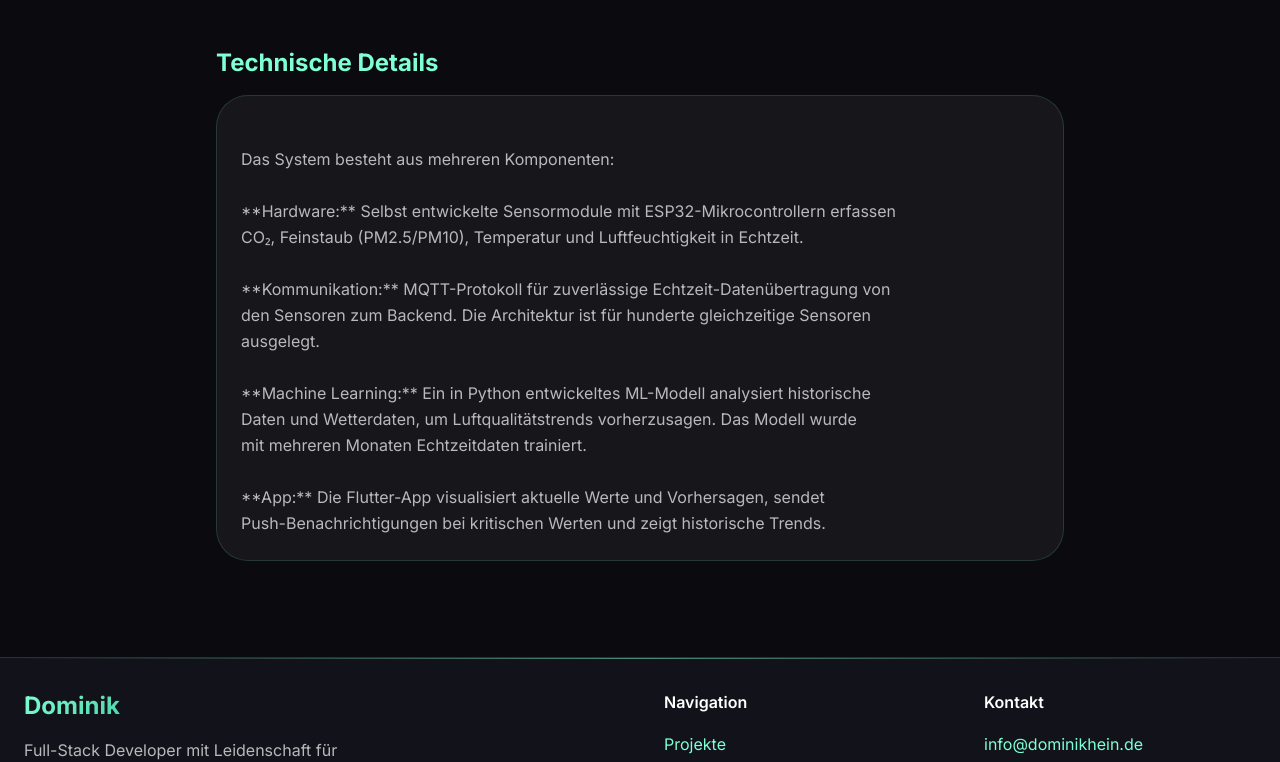
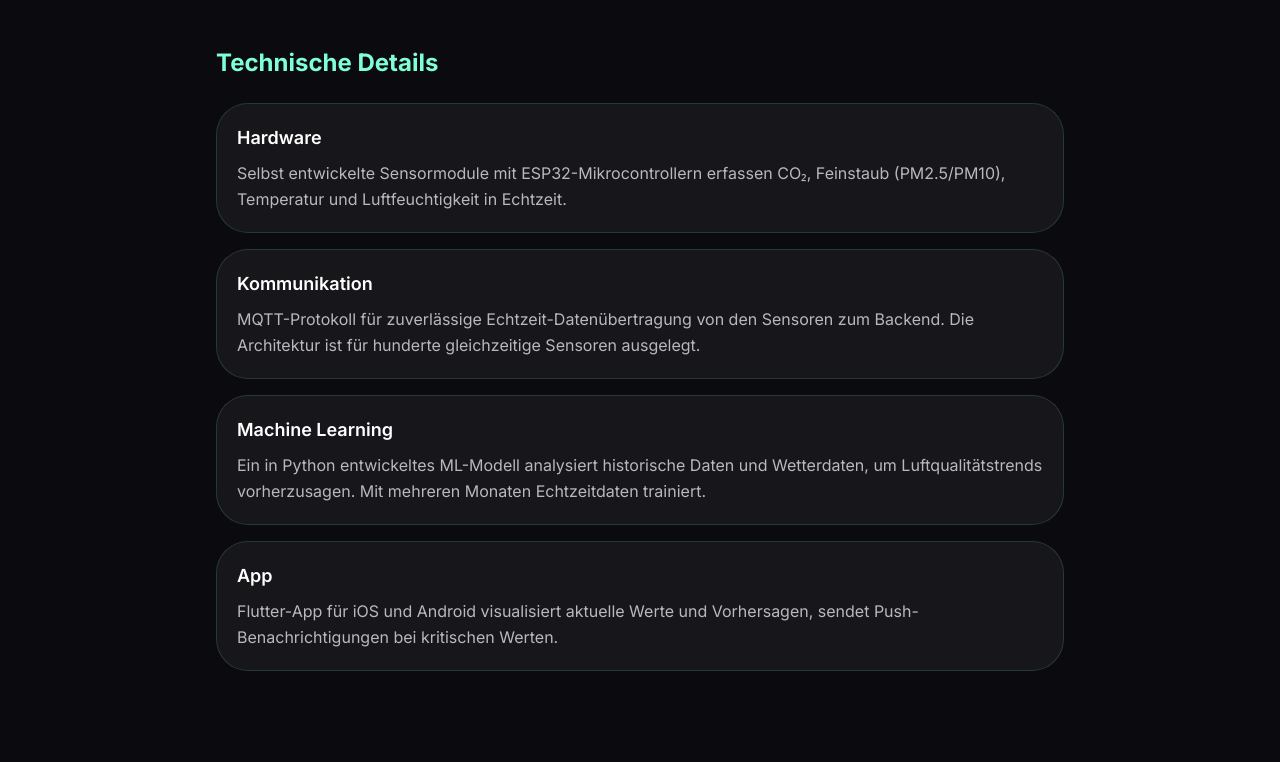
Before and after one commit to gratisCobalt/dominikhein.de, a React (Vite) app: page /projekt/revolutionair in a window 1280 px wide. Shown: the part 1278-2040 px from the top of the page. Built offline with nearby package versions, Linux system fonts and the light colour scheme.

Commit message:
refactor: replace markdown in tech details with styled cards

```diff
--- a/src/pages/ProjectPage.tsx
+++ b/src/pages/ProjectPage.tsx
@@ -4,6 +4,11 @@ import { ArrowLeft, ExternalLink } from 'lucide-react'
 import { Navigation } from '../components/Navigation'
 import { Footer } from '../components/Footer'
 import sculptScreenshot from '../assets/Sculpt-App-Screenshot.png'
+
+interface TechSection {
+  title: string
+  content: string
+}
 
 interface ProjectData {
   slug: string
@@ -15,7 +20,7 @@ interface ProjectData {
   tags: string[]
   award?: string
   features?: string[]
-  techDetails?: string
+  techSections?: TechSection[]
   link?: string
   isPhone?: boolean
 }
@@ -51,18 +56,20 @@ von der Workout-Erfassung bis zur Analyse.
       'Cloud-Sync für alle deine Geräte',
       'Offline-Modus für Training ohne Internet',
     ],
-    techDetails: `
-Die Architektur von Sculpt basiert auf einem modernen Serverless-Stack. Das Frontend
-ist eine React-Anwendung mit TypeScript, die auf Vercel gehostet wird.
-
-Das Backend besteht aus Vercel Serverless Functions, die für maximale Performance
-und Skalierbarkeit optimiert sind. Datenbank-Operationen werden asynchron verarbeitet,
-um die User Experience nicht zu beeinträchtigen.
-
-Besonderer Fokus lag auf der Developer Experience: Mit TypeScript durchgehend
-im Stack sind Fehler früh erkennbar, und das Deployment erfolgt automatisch bei
-jedem Push.
-    `,
+    techSections: [
+      {
+        title: 'Frontend',
+        content: 'React-Anwendung mit TypeScript, gehostet auf Vercel. Optimiert für schnelle Ladezeiten und nahtlose User Experience.',
+      },
+      {
+        title: 'Backend',
+        content: 'Vercel Serverless Functions für maximale Performance und Skalierbarkeit. Datenbank-Operationen werden asynchron verarbeitet.',
+      },
+      {
+        title: 'Developer Experience',
+        content: 'TypeScript durchgehend im Stack für frühe Fehlererkennung. Automatisches Deployment bei jedem Push.',
+      },
+    ],
   },
   revolutionair: {
     slug: 'revolutionair',
@@ -95,23 +102,24 @@ eine Bestätigung für die wissenschaftliche Tiefe und praktische Anwendbarkeit
       'Historische Datenanalyse und Trends',
       'Integration von Wetterdaten für präzisere Vorhersagen',
     ],
-    techDetails: `
-Das System besteht aus mehreren Komponenten:
-
-**Hardware:** Selbst entwickelte Sensormodule mit ESP32-Mikrocontrollern erfassen
-CO₂, Feinstaub (PM2.5/PM10), Temperatur und Luftfeuchtigkeit in Echtzeit.
-
-**Kommunikation:** MQTT-Protokoll für zuverlässige Echtzeit-Datenübertragung von
-den Sensoren zum Backend. Die Architektur ist für hunderte gleichzeitige Sensoren
-ausgelegt.
-
-**Machine Learning:** Ein in Python entwickeltes ML-Modell analysiert historische
-Daten und Wetterdaten, um Luftqualitätstrends vorherzusagen. Das Modell wurde
-mit mehreren Monaten Echtzeitdaten trainiert.
-
-**App:** Die Flutter-App visualisiert aktuelle Werte und Vorhersagen, sendet
-Push-Benachrichtigungen bei kritischen Werten und zeigt historische Trends.
-    `,
+    techSections: [
+      {
+        title: 'Hardware',
+        content: 'Selbst entwickelte Sensormodule mit ESP32-Mikrocontrollern erfassen CO₂, Feinstaub (PM2.5/PM10), Temperatur und Luftfeuchtigkeit in Echtzeit.',
+      },
+      {
+        title: 'Kommunikation',
+        content: 'MQTT-Protokoll für zuverlässige Echtzeit-Datenübertragung von den Sensoren zum Backend. Die Architektur ist für hunderte gleichzeitige Sensoren ausgelegt.',
+      },
+      {
+        title: 'Machine Learning',
+        content: 'Ein in Python entwickeltes ML-Modell analysiert historische Daten und Wetterdaten, um Luftqualitätstrends vorherzusagen. Mit mehreren Monaten Echtzeitdaten trainiert.',
+      },
+      {
+        title: 'App',
+        content: 'Flutter-App für iOS und Android visualisiert aktuelle Werte und Vorhersagen, sendet Push-Benachrichtigungen bei kritischen Werten.',
+      },
+    ],
   },
 }
 
@@ -245,14 +253,30 @@ export function ProjectPage() {
               </section>
             )}
 
-            {/* Tech Details */}
-            {project.techDetails && (
+            {/* Tech Sections */}
+            {project.techSections && (
               <section>
-                <h2 className="text-2xl font-bold text-accent mb-4">
+                <h2 className="text-2xl font-bold text-accent mb-6">
                   Technische Details
                 </h2>
-                <div className="text-text-secondary leading-relaxed whitespace-pre-line p-6 rounded-xl bg-glass-bg border border-glass-border">
-                  {project.techDetails}
+                <div className="grid gap-4">
+                  {project.techSections.map((section, index) => (
+                    <motion.div
+                      key={index}
+                      initial={{ opacity: 0, y: 20 }}
+                      whileInView={{ opacity: 1, y: 0 }}
+                      viewport={{ once: true }}
+                      transition={{ delay: index * 0.1 }}
+                      className="p-5 rounded-xl bg-glass-bg border border-glass-border"
+                    >
+                      <h3 className="text-lg font-semibold text-text-primary mb-2">
+                        {section.title}
+                      </h3>
+                      <p className="text-text-secondary leading-relaxed">
+                        {section.content}
+                      </p>
+                    </motion.div>
+                  ))}
                 </div>
               </section>
             )}
```
